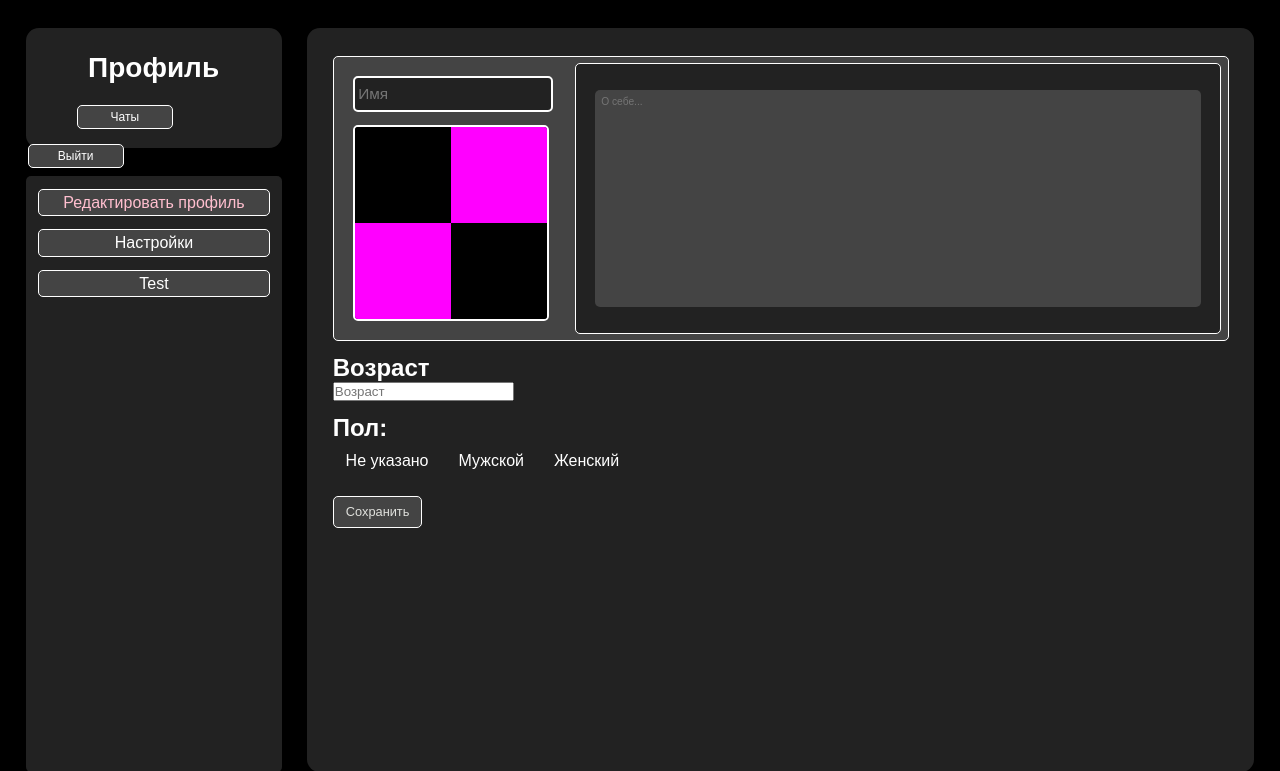
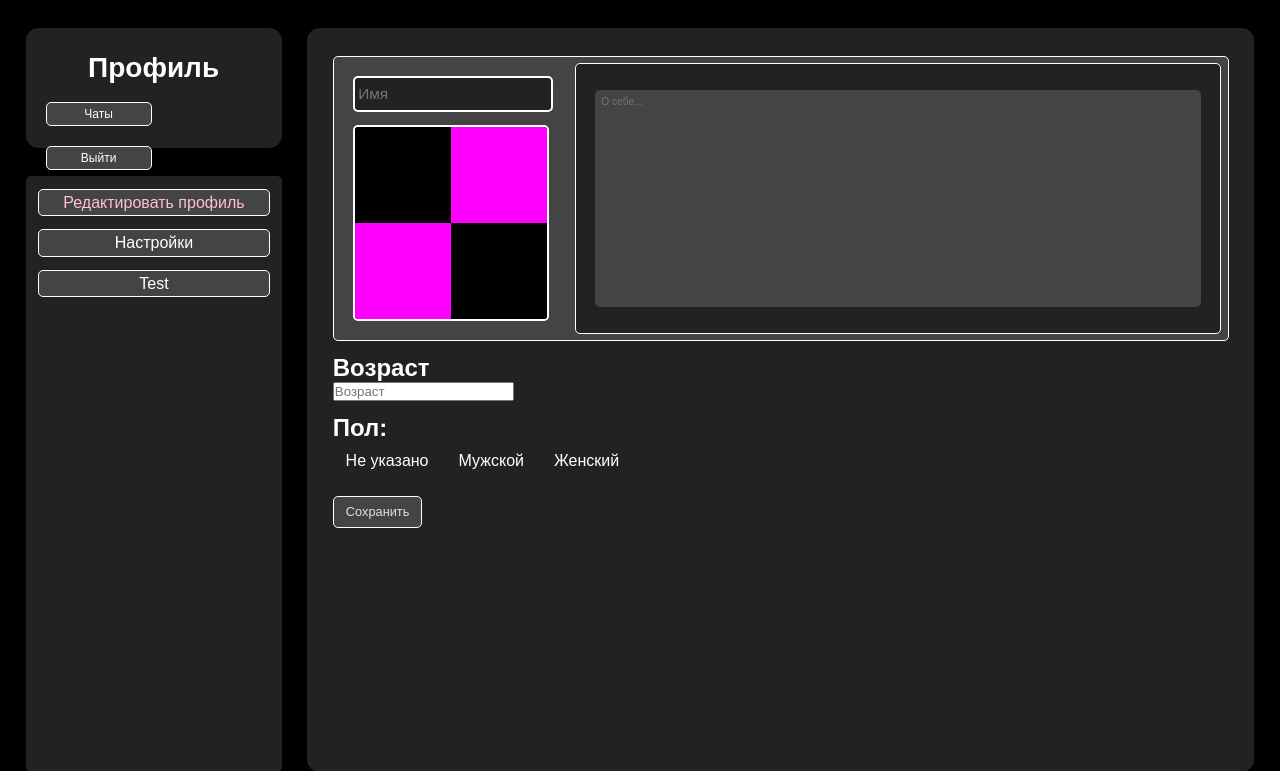
Before and after one commit to Nhrust/Project_TPP3, a Flask app: template templates/profile.html in a window 1280 px wide; the page is wider, and only the part inside the window is pictured. Shown: the top 771 px of that part. Run offline with Flask 3, Linux system fonts and the light colour scheme; the template is opened without the code that fills it, so the values that code supplies are empty.

```diff
--- a/static/css/profile.css
+++ b/static/css/profile.css
@@ -15,10 +15,15 @@ body {
     height: 15vh;
     border: none;
     border-radius: 1vw;
+    justify-content: center;
    /* background: var(--bg-color-alt);
     /*border-color: var(--button-color-hover);*/
     /*color: var(--button-color-hover);*/
     background: var(--bg-color-alt);
+
+    align-items: center;
+
+
 }
 
 .Headmenu h1 {
@@ -32,11 +37,11 @@ body {
 /* Основные стили для маленьких кнопок */
 .Headmenu a div {
     display: inline-flex;
+    margin: 10px;
     align-items: center;
     justify-content: center;
     padding: 4px 12px; /* Уменьшенные отступы внутри кнопок */
-    margin: 13px; /* Отступы между кнопками */
-    border: 0.1vw solid var(--button-color); /* Тонкая рамка */
+    border: 1px solid var(--button-color); /* Тонкая рамка */
     border-radius: 5px; /* Более скругленные углы */
     border-color: var(--button-color);
     color: var(--button-color);
@@ -47,7 +52,7 @@ body {
     text-align: center;
     cursor: pointer;
     transition: all 0.3s ease; /* Плавный переход */
-    min-width: 70px; /* Минимальная ширина для консистентности */
+    min-width: 80px;
 }
 
 /* Стили при наведении на кнопку */
@@ -60,13 +65,12 @@ body {
     background: var(--button-bg-hover);
 }
 
-.Headmenu .Chates{
-    margin-left:4vw;
+.Headmenu .Chates, .Headmenu .LogOut {
+    margin-left: 20px;
+
+
 }
 
-.Headmenu .LogOut {
-    margin:2px;
-}
 
 
 
```
